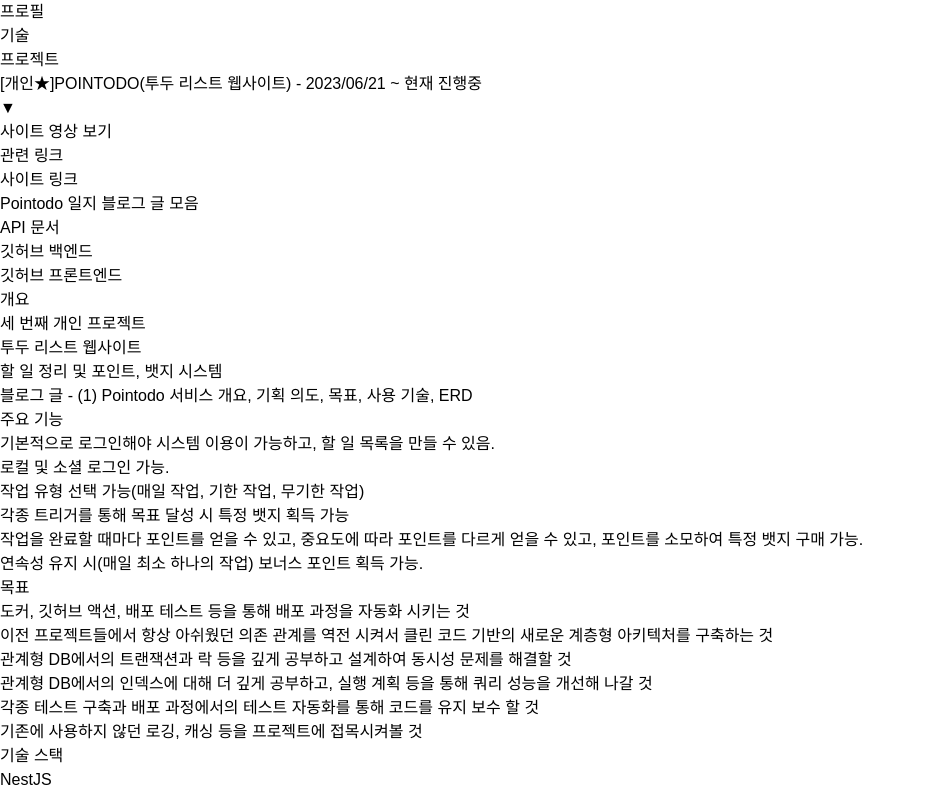
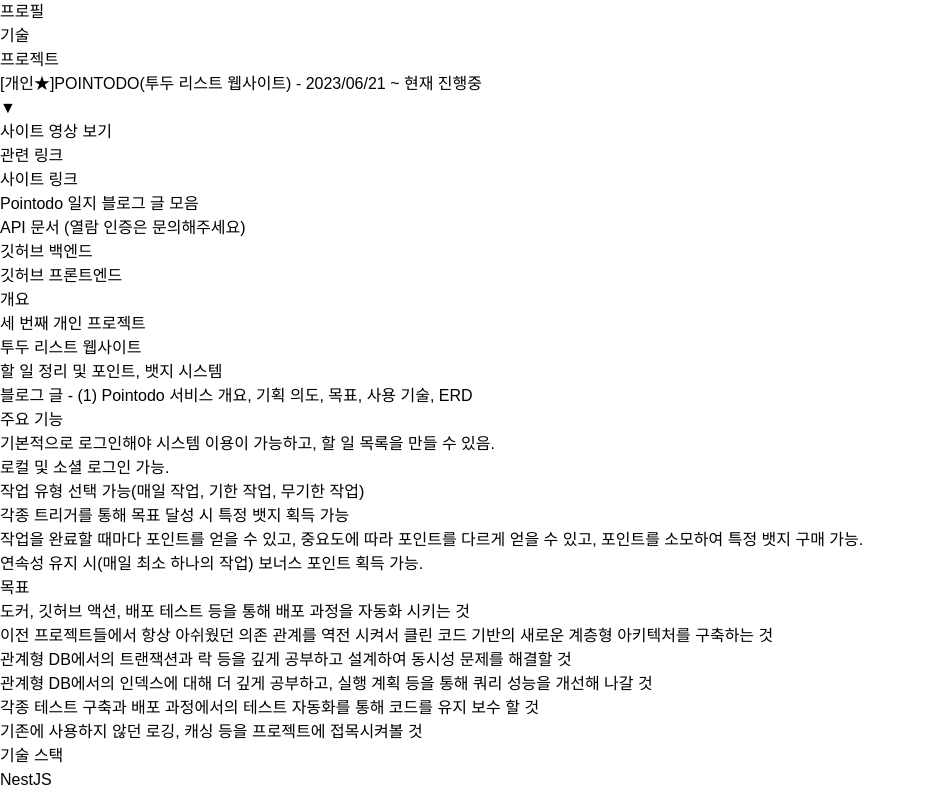
Before and after one commit to KubrickCode/Portfolio, a React (Vite) app: page /projects in a window 1280 px wide. Shown: the top 795 px of the page, without its empty margins (0-925 px from the left). Built offline with nearby package versions, Linux system fonts and the light colour scheme; a web font is replaced by a local one.

Commit message:
feat: api 문서 암호화

```diff
--- a/src/components/Projects/Pointodo/Pointodo.jsx
+++ b/src/components/Projects/Pointodo/Pointodo.jsx
@@ -63,7 +63,7 @@
         rel="noreferrer"
         className="text-blue-500"
       >
-        API 문서
+        API 문서 (열람 인증은 문의해주세요)
       </a>
     ),
   },
```
